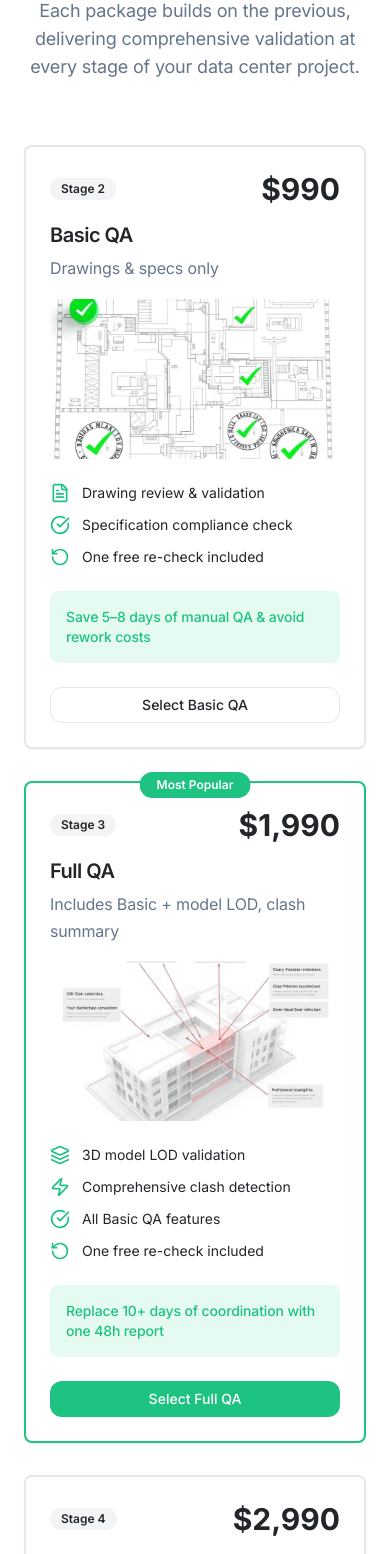
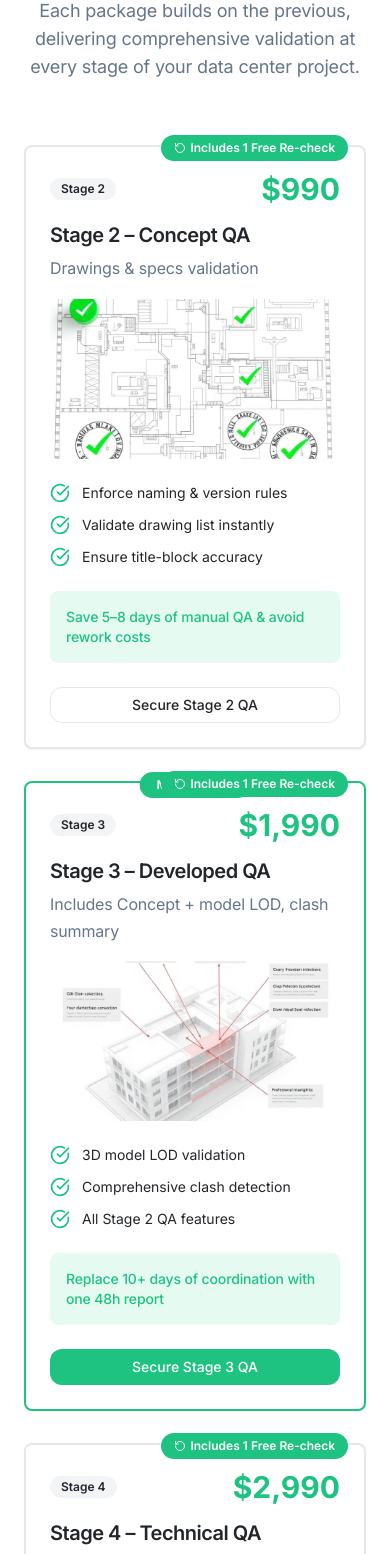
Before and after one commit to Raubizar/valiblox-48hr-qa, a React (Vite) app: page /pricing in a window 390 px wide. Shown: the part 1160-2714 px from the top of the page. Built offline with nearby package versions, Linux system fonts and the light colour scheme.

Commit message:
Update pricing cards
Update pricing cards with new titles, condensed scope, styled prices and badges. Also update CTAs, add trust icons, implement sticky CTA bar on mobile, and optimize pricing images.

```diff
--- a/src/pages/Pricing.tsx
+++ b/src/pages/Pricing.tsx
@@ -104,15 +104,23 @@ const Pricing = () => {
 
               {/* Basic QA Package */}
               <Card className="relative border-2 hover:border-primary/50 transition-all duration-300 h-full">
+                {/* Re-check Badge */}
+                <div className="absolute -top-3 right-4">
+                  <Badge className="bg-primary text-primary-foreground px-3 py-1 flex items-center gap-1">
+                    <RotateCcw className="w-3 h-3" />
+                    Includes 1 Free Re-check
+                  </Badge>
+                </div>
+
                 <CardHeader className="pb-4">
                   <div className="flex items-center justify-between mb-2">
                     <Badge variant="secondary" className="text-xs">Stage 2</Badge>
                     <div className="text-right">
-                      <div className="text-3xl font-bold text-foreground">$990</div>
+                      <div className="text-3xl font-bold text-primary">$990</div>
                     </div>
                   </div>
-                  <CardTitle className="text-xl text-foreground">Basic QA</CardTitle>
-                  <p className="text-muted-foreground">Drawings & specs only</p>
+                  <CardTitle className="text-xl text-foreground">Stage 2 – Concept QA</CardTitle>
+                  <p className="text-muted-foreground">Drawings & specs validation</p>
                 </CardHeader>
 
                 <CardContent className="pt-0">
@@ -126,16 +134,16 @@ const Pricing = () => {
 
                   <div className="space-y-3 mb-6">
                     <div className="flex items-center gap-3">
-                      <FileText className="w-5 h-5 text-primary flex-shrink-0" />
-                      <span className="text-sm">Drawing review & validation</span>
+                      <CheckCircle className="w-5 h-5 text-primary flex-shrink-0" />
+                      <span className="text-sm">Enforce naming & version rules</span>
                     </div>
                     <div className="flex items-center gap-3">
                       <CheckCircle className="w-5 h-5 text-primary flex-shrink-0" />
-                      <span className="text-sm">Specification compliance check</span>
+                      <span className="text-sm">Validate drawing list instantly</span>
                     </div>
                     <div className="flex items-center gap-3">
-                      <RotateCcw className="w-5 h-5 text-primary flex-shrink-0" />
-                      <span className="text-sm">One free re-check included</span>
+                      <CheckCircle className="w-5 h-5 text-primary flex-shrink-0" />
+                      <span className="text-sm">Ensure title-block accuracy</span>
                     </div>
                   </div>
 
@@ -146,7 +154,7 @@ const Pricing = () => {
                   </div>
 
                   <Button className="w-full" variant="outline">
-                    Select Basic QA
+                    Secure Stage 2 QA
                   </Button>
                 </CardContent>
               </Card>
@@ -159,15 +167,23 @@ const Pricing = () => {
                   </Badge>
                 </div>
 
+                {/* Re-check Badge */}
+                <div className="absolute -top-3 right-4">
+                  <Badge className="bg-primary text-primary-foreground px-3 py-1 flex items-center gap-1">
+                    <RotateCcw className="w-3 h-3" />
+                    Includes 1 Free Re-check
+                  </Badge>
+                </div>
+
                 <CardHeader className="pb-4">
                   <div className="flex items-center justify-between mb-2">
                     <Badge variant="secondary" className="text-xs">Stage 3</Badge>
                     <div className="text-right">
-                      <div className="text-3xl font-bold text-foreground">$1,990</div>
+                      <div className="text-3xl font-bold text-primary">$1,990</div>
                     </div>
                   </div>
-                  <CardTitle className="text-xl text-foreground">Full QA</CardTitle>
-                  <p className="text-muted-foreground">Includes Basic + model LOD, clash summary</p>
+                  <CardTitle className="text-xl text-foreground">Stage 3 – Developed QA</CardTitle>
+                  <p className="text-muted-foreground">Includes Concept + model LOD, clash summary</p>
                 </CardHeader>
 
                 <CardContent className="pt-0">
@@ -181,20 +197,16 @@ const Pricing = () => {
 
                   <div className="space-y-3 mb-6">
                     <div className="flex items-center gap-3">
-                      <Layers className="w-5 h-5 text-primary flex-shrink-0" />
+                      <CheckCircle className="w-5 h-5 text-primary flex-shrink-0" />
                       <span className="text-sm">3D model LOD validation</span>
                     </div>
                     <div className="flex items-center gap-3">
-                      <Zap className="w-5 h-5 text-primary flex-shrink-0" />
+                      <CheckCircle className="w-5 h-5 text-primary flex-shrink-0" />
                       <span className="text-sm">Comprehensive clash detection</span>
                     </div>
                     <div className="flex items-center gap-3">
                       <CheckCircle className="w-5 h-5 text-primary flex-shrink-0" />
-                      <span className="text-sm">All Basic QA features</span>
-                    </div>
-                    <div className="flex items-center gap-3">
-                      <RotateCcw className="w-5 h-5 text-primary flex-shrink-0" />
-                      <span className="text-sm">One free re-check included</span>
+                      <span className="text-sm">All Stage 2 QA features</span>
                     </div>
                   </div>
 
@@ -205,21 +217,29 @@ const Pricing = () => {
                   </div>
 
                   <Button className="w-full bg-primary hover:bg-primary-hover">
-                    Select Full QA
+                    Secure Stage 3 QA
                   </Button>
                 </CardContent>
               </Card>
 
               {/* IFC Compliance Validation Package */}
               <Card className="relative border-2 hover:border-primary/50 transition-all duration-300 h-full">
+                {/* Re-check Badge */}
+                <div className="absolute -top-3 right-4">
+                  <Badge className="bg-primary text-primary-foreground px-3 py-1 flex items-center gap-1">
+                    <RotateCcw className="w-3 h-3" />
+                    Includes 1 Free Re-check
+                  </Badge>
+                </div>
+
                 <CardHeader className="pb-4">
                   <div className="flex items-center justify-between mb-2">
                     <Badge variant="secondary" className="text-xs">Stage 4</Badge>
                     <div className="text-right">
-                      <div className="text-3xl font-bold text-foreground">$2,990</div>
+                      <div className="text-3xl font-bold text-primary">$2,990</div>
                     </div>
                   </div>
-                  <CardTitle className="text-xl text-foreground">IFC Compliance Validation</CardTitle>
+                  <CardTitle className="text-xl text-foreground">Stage 4 – Technical QA</CardTitle>
                   <p className="text-muted-foreground">Full IFC-ready compliance check</p>
                 </CardHeader>
 
@@ -234,20 +254,16 @@ const Pricing = () => {
 
                   <div className="space-y-3 mb-6">
                     <div className="flex items-center gap-3">
-                      <Shield className="w-5 h-5 text-primary flex-shrink-0" />
+                      <CheckCircle className="w-5 h-5 text-primary flex-shrink-0" />
                       <span className="text-sm">IFC compliance validation</span>
                     </div>
                     <div className="flex items-center gap-3">
-                      <FileText className="w-5 h-5 text-primary flex-shrink-0" />
+                      <CheckCircle className="w-5 h-5 text-primary flex-shrink-0" />
                       <span className="text-sm">Final revision review</span>
                     </div>
                     <div className="flex items-center gap-3">
                       <CheckCircle className="w-5 h-5 text-primary flex-shrink-0" />
                       <span className="text-sm">All previous QA features</span>
-                    </div>
-                    <div className="flex items-center gap-3">
-                      <RotateCcw className="w-5 h-5 text-primary flex-shrink-0" />
-                      <span className="text-sm">One free re-check included</span>
                     </div>
                   </div>
 
@@ -258,7 +274,7 @@ const Pricing = () => {
                   </div>
 
                   <Button className="w-full" variant="outline">
-                    Select IFC Compliance
+                    Secure Stage 4 QA
                   </Button>
                 </CardContent>
               </Card>
@@ -281,7 +297,10 @@ const Pricing = () => {
                     <div>
                       <div className="flex items-center gap-3 mb-4">
                         <Settings className="w-8 h-8 text-primary" />
-                        <h3 className="text-2xl font-bold text-foreground">Custom QA Package</h3>
+                        <div>
+                          <h3 className="text-2xl font-bold text-foreground">Custom QA Package</h3>
+                          <p className="text-sm text-muted-foreground">Tailored multi-stage QA & enterprise integrations</p>
+                        </div>
                       </div>
                       <p className="text-muted-foreground mb-6 leading-relaxed">
                         Need multi-stage validation or bespoke QA requirements?
@@ -306,7 +325,7 @@ const Pricing = () => {
                       </div>
 
                       <Button className="bg-primary hover:bg-primary-hover">
-                        Request Custom Quote
+                        Discuss Custom QA
                         <ArrowRight className="w-4 h-4 ml-2" />
                       </Button>
                     </div>
```
